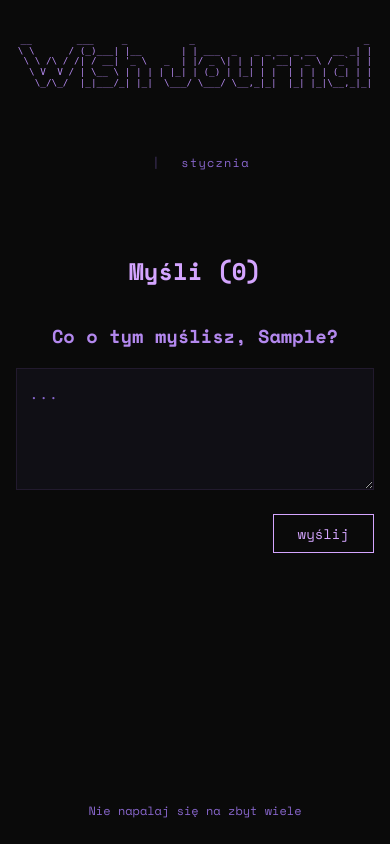
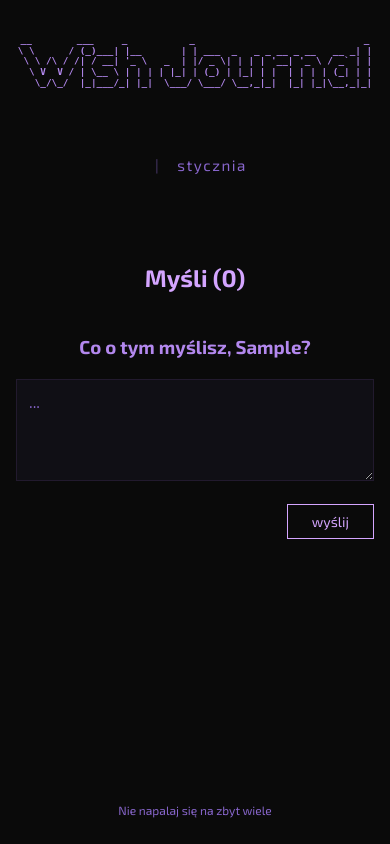
Before and after one commit to drikqlis/wish-journal, a Flask app: template templates/post.html in a window 390 px wide. Run offline with Flask 3, Linux system fonts and the light colour scheme; the template is opened without the code that fills it, so the values that code supplies are empty; the visitor is signed in with stand-in values (Sample User, id 1); data comes from the database, SQL or seed files in the repository; parts of the project's set-up code (start-up, migrations or seed data) failed here and were passed over.

Commit message:
chore: style and fonts

```diff
--- a/static/style.css
+++ b/static/style.css
@@ -1,4 +1,4 @@
-@import url('https://fonts.googleapis.com/css2?family=Space+Mono:wght@400;700&display=swap');
+@import url('https://fonts.googleapis.com/css2?family=Exo+2:wght@400;700&family=Fira+Code:wght@400;700&display=swap');
 
 :root {
     --bg-color: #0a0a0a;
@@ -36,13 +36,14 @@ input, textarea, select, button {
 html {
     background-color: #0a0a0a;
     color-scheme: dark;
+    font-size: 100%;
 }
 
 body {
-    font-family: 'Space Mono', 'Courier New', Courier, monospace;
+    font-family: 'Exo 2', sans-serif;
     background-color: var(--bg-color);
     color: var(--text-color);
-    line-height: 1.6;
+    line-height: 1.7;
     min-height: 100vh;
     display: flex;
     flex-direction: column;
@@ -81,6 +82,7 @@ a:hover {
     overflow: hidden;
     margin-bottom: 0;
     padding-bottom: 0.5rem;
+    font-weight: 700;
 }
 
 .ascii-header a {
@@ -210,7 +212,7 @@ main {
 }
 
 .post-meta {
-    font-size: 0.75rem;
+    font-size: 0.95rem;
     color: var(--text-dim);
     margin-bottom: 1.5rem;
     letter-spacing: 0.1em;
@@ -265,14 +269,7 @@ main {
 .post-preview h1 {
     color: var(--accent-color);
     margin-bottom: 1rem;
-    font-size: 1.75rem;
-}
-
-@media (max-width: 480px) {
-    .post-header h1,
-    .post-preview h1 {
-        font-size: 1.35rem;
-    }
+    font-size: 2rem;
 }
 
 .post-header .post-meta {
@@ -282,9 +279,11 @@ main {
 .post-content {
     margin-bottom: 2rem;
     line-height: 1.8;
-    font-size: 1rem;
+    font-size: 1.2rem;
     margin-left: auto;
     margin-right: auto;
+    text-wrap: pretty;
+    hyphens: auto;
 }
 
 .post-content h1,
```
Also changed, not shown: other parts of static/style.css (+12 -34 lines).
